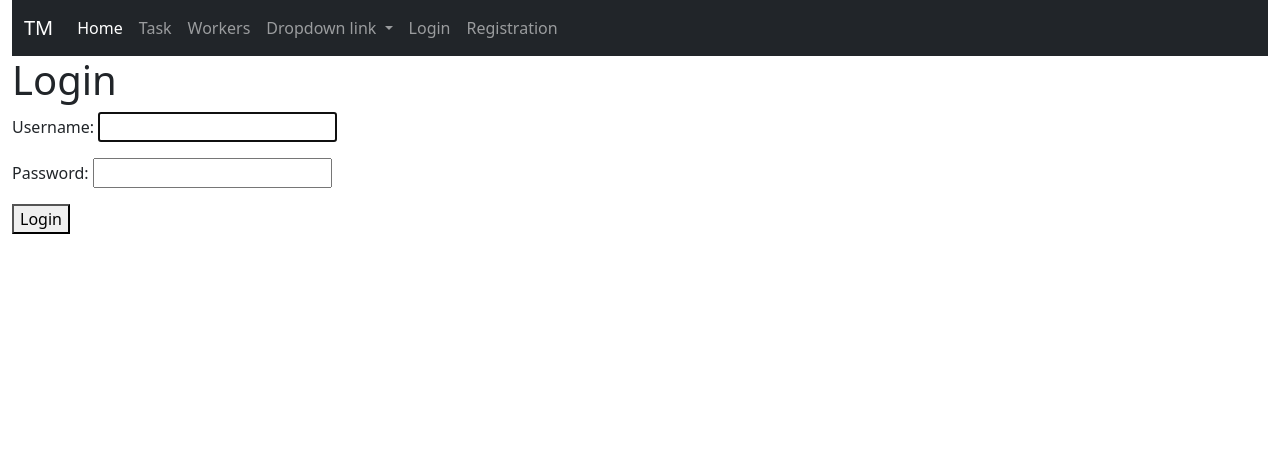
After one commit to KantorSerhiy/IT-Company-Task-Manager, a Django app: page /login/ in a window 1280 px wide. The commit adds this page. Shown: the top 474 px of the page. Run offline with Django 4.2, Linux system fonts and the light colour scheme.

Commit message:
Add registration, login, logout pages

```diff
--- a/ItCompanyTaskManager/urls.py
+++ b/ItCompanyTaskManager/urls.py
@@ -19,4 +19,5 @@ from django.urls import path, include
 urlpatterns = [
     path("admin/", admin.site.urls),
     path("", include("TaskManager.urls", namespace="TaskManager")),
+    path("accounts/", include("django.contrib.auth.urls")),
 ]
--- a/TaskManager/urls.py
+++ b/TaskManager/urls.py
@@ -1,9 +1,13 @@
 from django.urls import path
 
-from TaskManager.views import index
+from TaskManager.views import index, RegisterUser, LoginUser, LogoutUser, RegisterDone
 
 urlpatterns = [
     path("", index, name="index"),
+    path("login/", LoginUser.as_view(), name="login"),
+    path("register/", RegisterUser.as_view(), name="register"),
+    path("logout/", LogoutUser.as_view(), name="logout"),
+    path("done/<str:name>", RegisterDone.as_view(), name="done"),
 ]
 
 app_name = "TaskManager"
--- a/TaskManager/views.py
+++ b/TaskManager/views.py
@@ -1,4 +1,11 @@
+from django.contrib.auth.forms import AuthenticationForm
+from django.contrib.auth.views import LoginView, LogoutView
 from django.shortcuts import render
+from django.urls import reverse_lazy
+from django.views import generic
+
+
+from TaskManager.forms import UsersCreationForm
 
 from TaskManager.models import Worker, Task
 
@@ -13,3 +20,34 @@ def index(request):
         "num_task": num_task
     }
     return render(request, "TaskManager/index.html", context=context)
+
+
+class RegisterUser(generic.CreateView):
+    model = Worker
+    form_class = UsersCreationForm
+    template_name = "account/register.html"
+    success_url = reverse_lazy('TaskManager:done')
+
+    def get_success_url(self):
+        return reverse_lazy("TaskManager:done", kwargs={"name": self.object.username})
+
+
+class LoginUser(LoginView):
+    form_class = AuthenticationForm
+    template_name = "account/login.html"
+
+    def get_success_url(self):
+        return reverse_lazy('TaskManager:index')
+
+
+class LogoutUser(LogoutView):
+    template_name = "account/logout.html"
+
+
+class RegisterDone(LoginView):
+    template_name = "account/register_done.html"
+
+    def get_context_data(self, **kwargs):
+        context = super().get_context_data(**kwargs)
+        context["username"] = self.kwargs["name"]
+        return context
--- /dev/null
+++ b/templates/account/login.html
@@ -0,0 +1,10 @@
+{% extends 'base.html' %}
+{% block content %}
+  <h1>Login</h1>
+
+  <form method="post">
+    {% csrf_token %}
+    {{ form.as_p }}
+    <button type="submit">Login</button>
+  </form>
+{% endblock %}
--- /dev/null
+++ b/templates/account/register_done.html
@@ -0,0 +1,6 @@
+{% extends "base.html" %}
+
+{% block content %}
+    <h1>Welcome to Task Manager, {{ username }}</h1>
+    <p>Your account has been successfully created. Now you can <a href="{% url "TaskManager:login" %}">log in</a>.</p>
+{% endblock %}
--- a/templates/includes/navigation.html
+++ b/templates/includes/navigation.html
@@ -25,8 +25,18 @@
             <li><a class="dropdown-item" href="#">Another action</a></li>
             <li><a class="dropdown-item" href="#">Something else here</a></li>
           </ul>
+          <li class="nav-item last-related">
+            {% if user.is_authenticated %}
+              <li class="nav-item"><a class="nav-link"  href="{{ user.get_absolute_url }}">{{ user.get_username }}</a></li>
+              <li class="nav-item"><a class="nav-link"  href="{% url 'TaskManager:logout' %}">  Logout</a></li>
+            {% else %}
+              <li class="nav-item"><a class="nav-link" href="{% url 'TaskManager:login' %}">Login</a></li>
+              <li class="nav-item"><a class="nav-link" href="{% url 'TaskManager:register' %}">Registration</a></li>
+            {% endif %}
+          </li>
         </li>
       </ul>
     </div>
   </div>
+
 </nav>
```
Also changed, not shown: TaskManager/forms.py (added, +13 -0 lines), templates/account/logout.html (added, +7 -0 lines), templates/account/register.html (added, +10 -0 lines).
